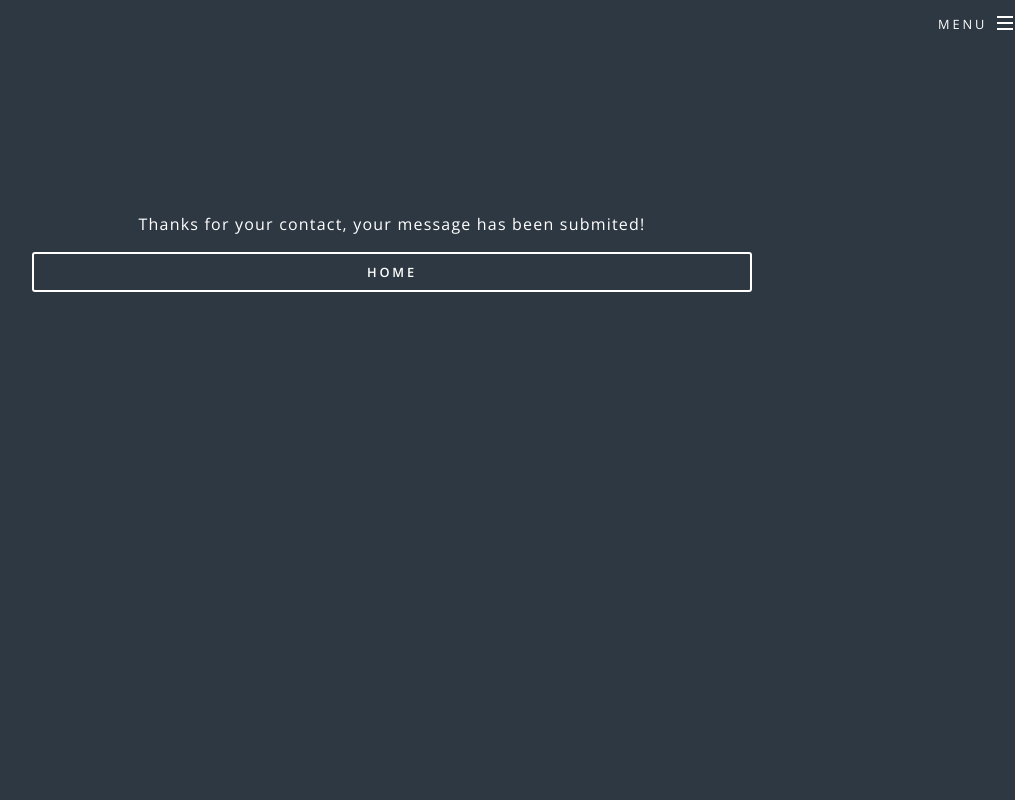
After one commit to tostasmistas/LLP, a PHP site: page /formOK.html in a window 1280 px wide. The commit adds this page. Shown: the whole page, without its empty margins (248-1263 px from the left). Run offline with PHP 8.4, Linux system fonts and the light colour scheme.

Commit message:
added a success page for when you complete the form

```diff
--- a/assets/css/main.css
+++ b/assets/css/main.css
@@ -3871,7 +3871,6 @@
 		background-color: #1d242a;
 	}
 
-
 	#imageMVP {
 		min-width: 10vw;
 		max-width:50vw;
@@ -3888,4 +3887,4 @@
     -moz-user-select: none;
     -ms-user-select: none;
     user-select: none;
-}
+	}
--- /dev/null
+++ b/formOK.html
@@ -0,0 +1,56 @@
+<html>
+	<head>
+		<title>GeniePet</title>
+		<meta charset="utf-8" />
+		<meta name="viewport" content="width=device-width, initial-scale=1" />
+		<!--[if lte IE 8]><script src="assets/js/ie/html5shiv.js"></script><![endif]-->
+		<link rel="stylesheet" href="assets/css/main.css" />
+		<!--[if lte IE 8]><link rel="stylesheet" href="assets/css/ie8.css" /><![endif]-->
+		<!--[if lte IE 9]><link rel="stylesheet" href="assets/css/ie9.css" /><![endif]-->
+	</head>
+	<body style="background-image:url("/../../images/beachpet")">
+
+		<!-- Page Wrapper -->
+			<div id="page-wrapper">
+				<!-- Header -->
+					<header id="header" class="alt">
+						<h1><a href="index.html">GeniePet</a></h1>
+						<nav id="nav">
+							<ul>
+								<li class="special">
+									<a href="#menu" class="menuToggle"><span>Menu</span></a>
+									<div id="menu">
+										<ul>
+											<li><a href="index.html">Home</a></li>
+												<!--<li><a href="generic.html">Generic</a></li>
+											<li><a href="elements.html">Elements</a></li>
+											<li><a href="#">Sign Up</a></li>
+											<li><a href="index_login.php">Log In</a></li>-->
+										</ul>
+									</div>
+								</li>
+							</ul>
+						</nav>
+					</header>
+			</div>
+
+			<section id="cta" class="wrapper style4">
+				<div class="inner" style="height: 10em; position: relative">
+					<ul class="actions vertical">
+						<p style="margin: 0; position: absolute; top: 50%; left: 50%; margin-right: -50%; transform: translate(-50%, -50%)">Thanks for your contact, your message has been submited!</p>
+						<li><a href="index.html" class="button fit" style="margin: 0; position: absolute; top: 80%; left: 50%; margin-right: -50%; transform: translate(-50%, -50%)">Home</a></li>
+					</ul>
+				</div>
+			</section>
+
+		<!-- Scripts -->
+			<script src="assets/js/jquery.min.js"></script>
+			<script src="assets/js/jquery.scrollex.min.js"></script>
+			<script src="assets/js/jquery.scrolly.min.js"></script>
+			<script src="assets/js/skel.min.js"></script>
+			<script src="assets/js/util.js"></script>
+			<!--[if lte IE 8]><script src="assets/js/ie/respond.min.js"></script><![endif]-->
+			<script src="assets/js/main.js"></script>
+
+	</body>
+</html>
--- a/index.html
+++ b/index.html
@@ -156,7 +156,7 @@
 									<input type="hidden" name="env_report" value="REMOTE_HOST,REMOTE_ADDR,HTTP_USER_AGENT,AUTH_TYPE,REMOTE_USER" />
 								  <input type="hidden" name="recipients" value="admin@geniepet.tech" />
 									<input type="hidden" name="mail_options" value="Exclude=realname;email" />
-									<input type="hidden" name="good_url" value="index.html" />
+									<input type="hidden" name="good_url" value="formOK.html" />
 									<!--<input type="hidden" name="bad_url" value="index.html" />-->
 									<div class="row">
 										<div class="6u 12u$(mobile)"><input type="text" name="Name" placeholder="Name" /></div>
--- a/index_pt.html
+++ b/index_pt.html
@@ -156,7 +156,7 @@ Pode também alimentar o seu animal de acordo com a sua actividade física e as
 									<input type="hidden" name="env_report" value="REMOTE_HOST,REMOTE_ADDR,HTTP_USER_AGENT,AUTH_TYPE,REMOTE_USER" />
 								  <input type="hidden" name="recipients" value="admin@geniepet.tech" />
 									<input type="hidden" name="mail_options" value="Exclude=realname;email" />
-									<input type="hidden" name="good_url" value="index.html" />
+									<input type="hidden" name="good_url" value="formOK_pt.html" />
 									<!--<input type="hidden" name="bad_url" value="index.html" />-->
 									<div class="row">
 										<div class="6u 12u$(mobile)"><input type="text" name="Name" placeholder="Nome" /></div>
```
Also changed, not shown: formOK_pt.html (added, +56 -0 lines).
